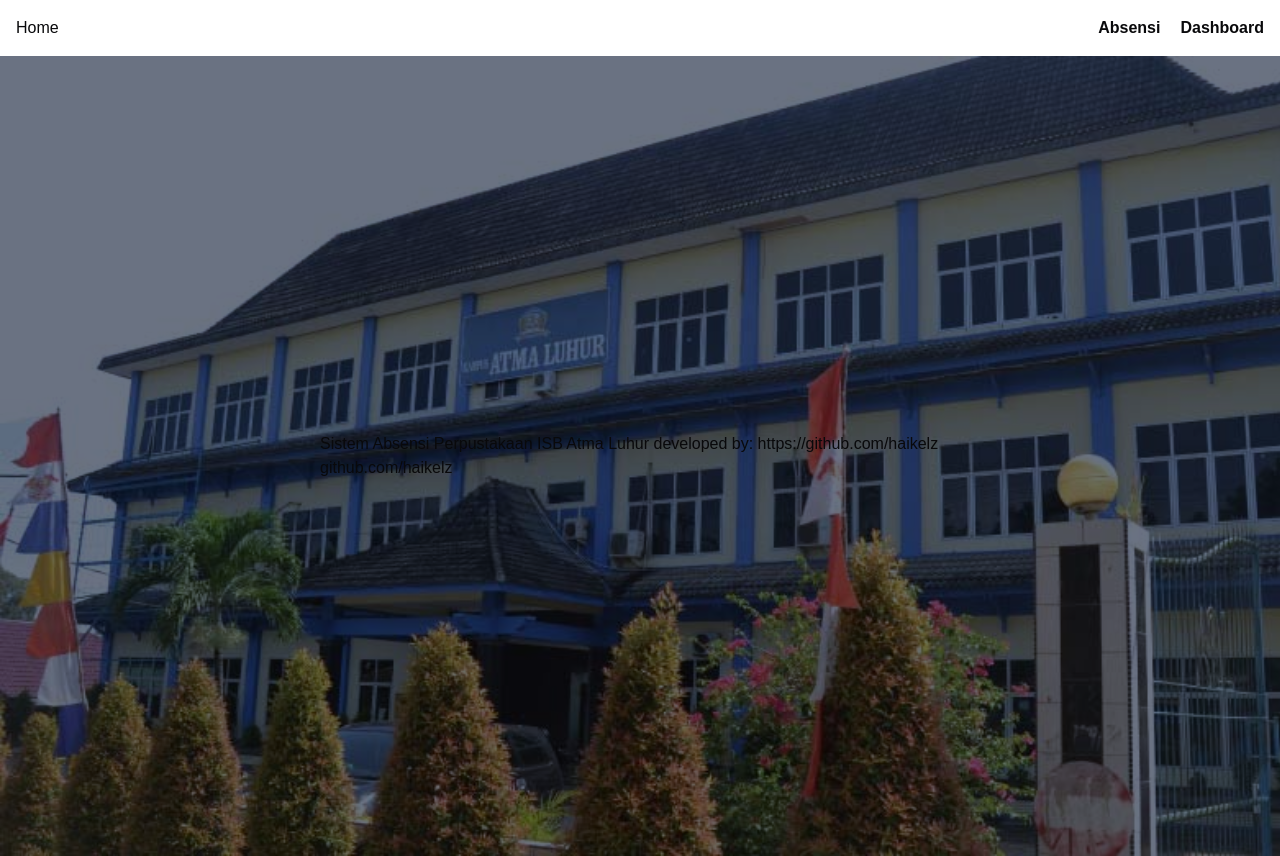
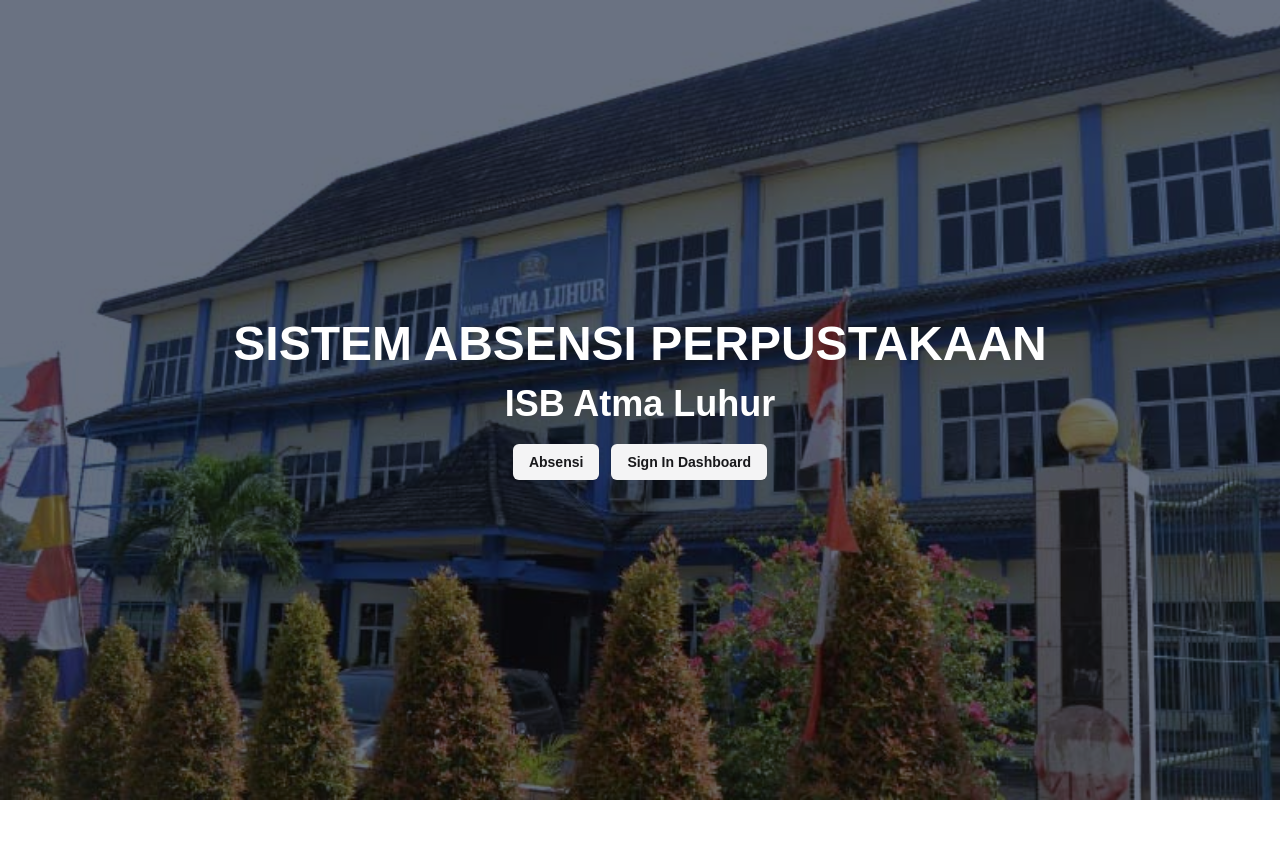
Before and after one commit to haikelz/absensi, a Next.js app in the folder apps/web/: page / in a window 1280 px wide. After the commit the page ends 800 px from the top, so only its background shows below. Built offline with nearby package versions, Linux system fonts and the light colour scheme.

Commit message:
feat: build landing page

```diff
--- a/apps/web/src/app/page.tsx
+++ b/apps/web/src/app/page.tsx
@@ -1,14 +1,32 @@
+import { Button } from "@/components/ui/button";
 import Link from "next/link";
 
 // Landing Page
 export default function Homepage() {
   return (
     <>
-      <Navbar />
       <main className="w-full flex justify-center bg-atmaluhur bg-no-repeat bg-cover bg-blend-multiply bg-gray-500 min-h-svh items-center">
-        <section className="mx-auto w-1/2">
-          Sistem Absensi Perpustakaan ISB Atma Luhur developed by:
-          https://github.com/haikelz github.com/haikelz
+        <section className="w-full max-w-7xl flex flex-col justify-center items-center min-h-screen p-4">
+          <div className="text-center space-y-4 flex justify-center items-center flex-col">
+            <h1 className="font-bold text-5xl text-white uppercase">
+              Sistem Absensi Perpustakaan
+            </h1>
+            <span className="text-4xl text-white font-bold">
+              ISB Atma Luhur
+            </span>
+          </div>
+          <div className="space-x-3 mt-5">
+            <Link href="/absence" className="font-bold">
+              <Button variant="secondary" className="font-bold">
+                Absensi
+              </Button>
+            </Link>
+            <Link href="/auth/sign-in" className="font-bold">
+              <Button variant="secondary" className="font-bold">
+                Sign In Dashboard
+              </Button>
+            </Link>
+          </div>
         </section>
       </main>
     </>
@@ -17,7 +35,7 @@
 
 function Navbar() {
   return (
-    <header className="w-full sticky top-0 flex justify-between items-center p-4 bg-white/70 backdrop-blur-md">
+    <header className="w-full fixed top-0 flex justify-between items-center p-4 bg-white/70 backdrop-blur-md">
       <nav className="mx-auto flex justify-between items-center max-w-7xl w-full">
         <div>
           <Link href="/">Home</Link>
```
